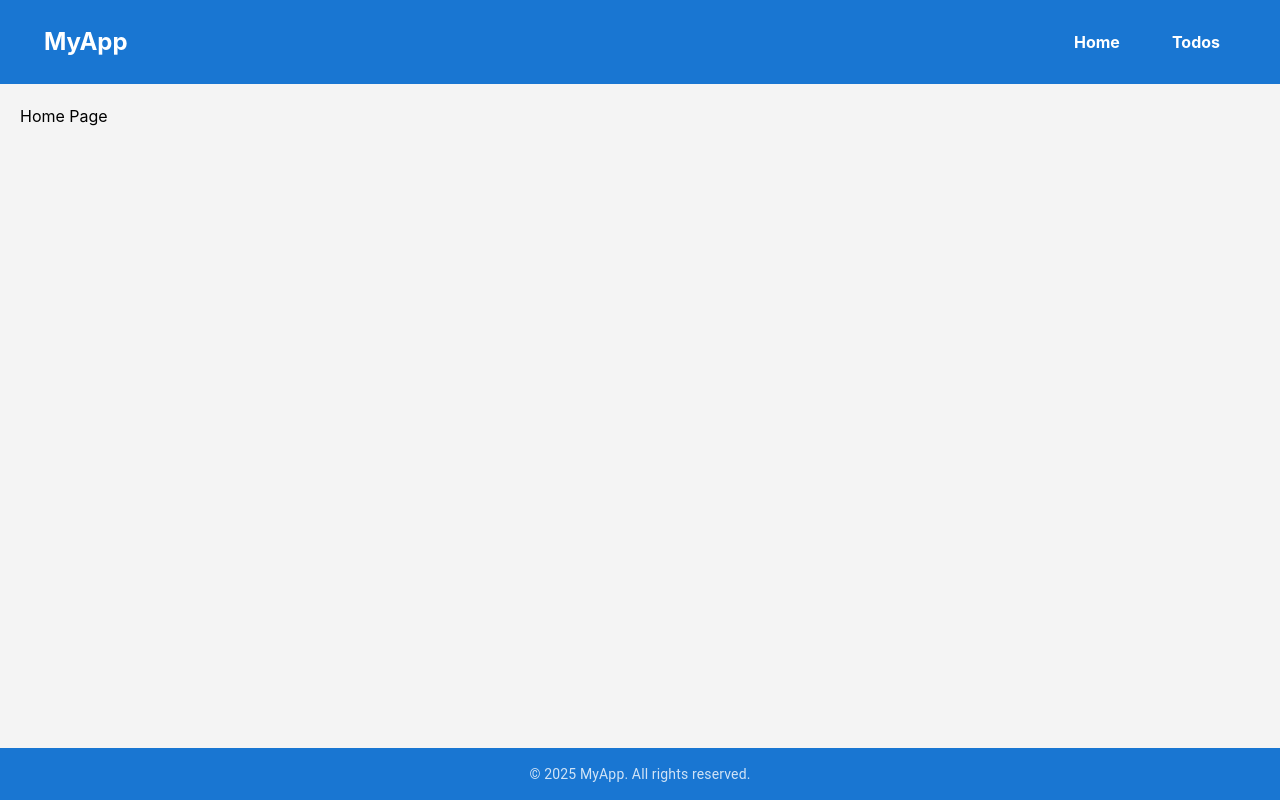
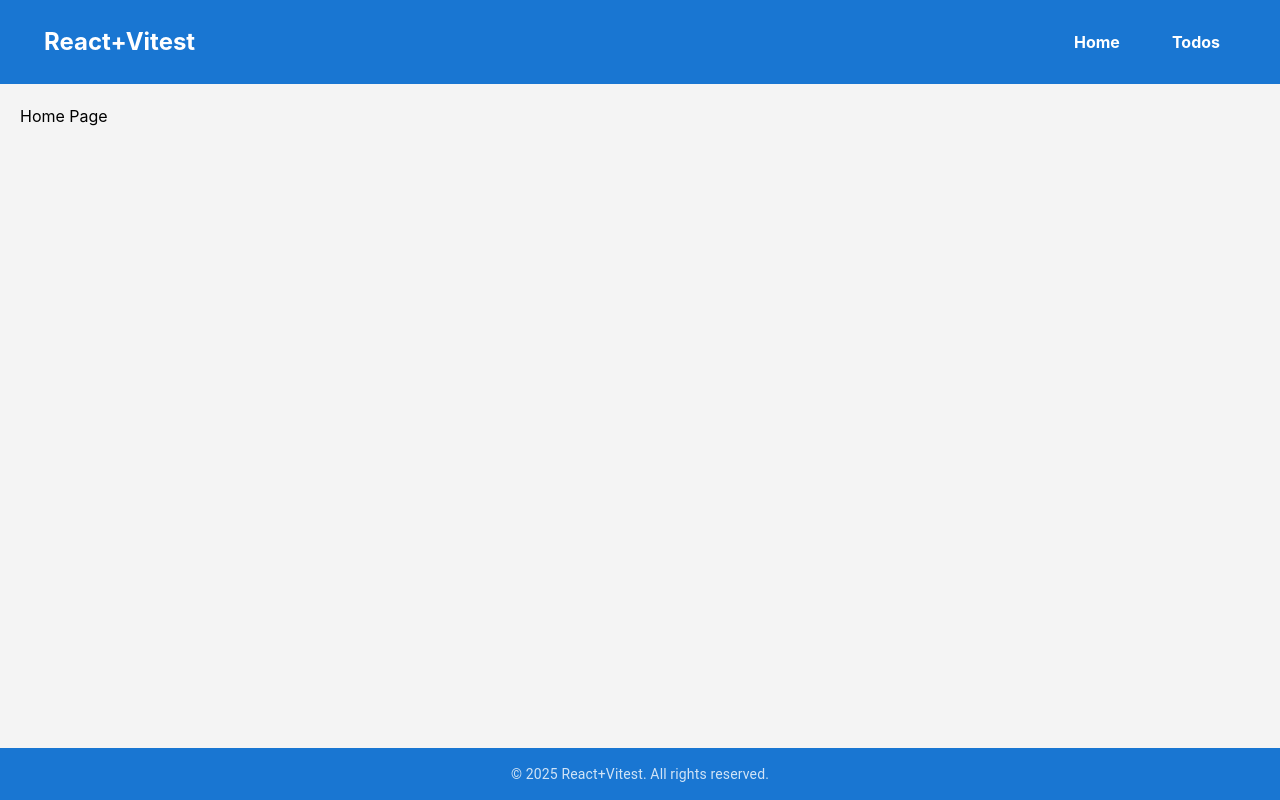
Before and after one commit to AkramAltaf/react-vitest, a React (Vite) app: page / in a window 1280 px wide. Built offline with nearby package versions, Linux system fonts and the light colour scheme.

Commit message:
text change

```diff
--- a/src/components/footer/footer.tsx
+++ b/src/components/footer/footer.tsx
@@ -6,7 +6,7 @@ const Footer = () => {
     <footer className={styles.footer}>
       <Container maxWidth="lg">
         <Typography variant="body2" className={styles.copyright}>
-          © {new Date().getFullYear()} MyApp. All rights reserved.
+          © {new Date().getFullYear()} React+Vitest. All rights reserved.
         </Typography>
       </Container>
     </footer>
--- a/src/components/header/header.tsx
+++ b/src/components/header/header.tsx
@@ -23,7 +23,7 @@ const Header = () => {
     <>
       <AppBar position="static" className={styles.navbar}>
         <Toolbar>
-          <h1 className={styles.logo}>MyApp</h1>
+          <h1 className={styles.logo}>React+Vitest</h1>
 
           <div className={styles.navLinks}>
             <NavLink to="/" className={styles.navItem}>
```
